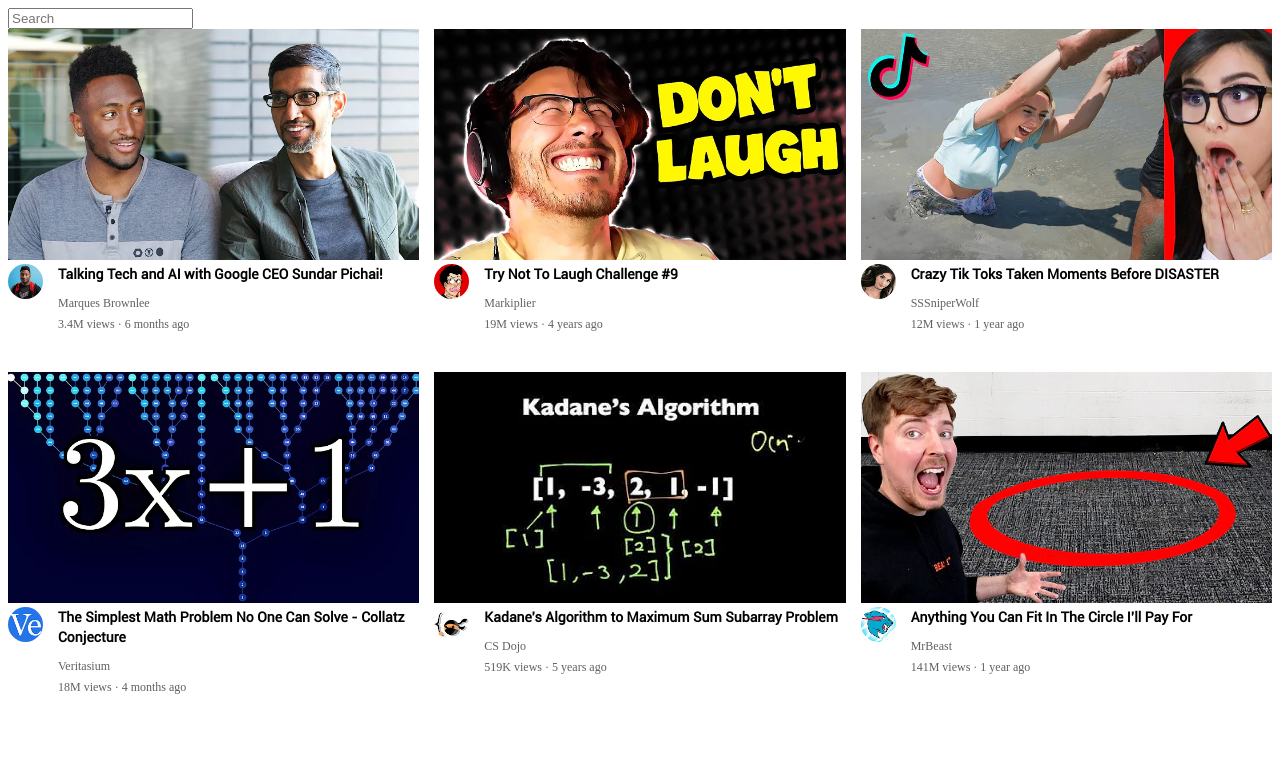
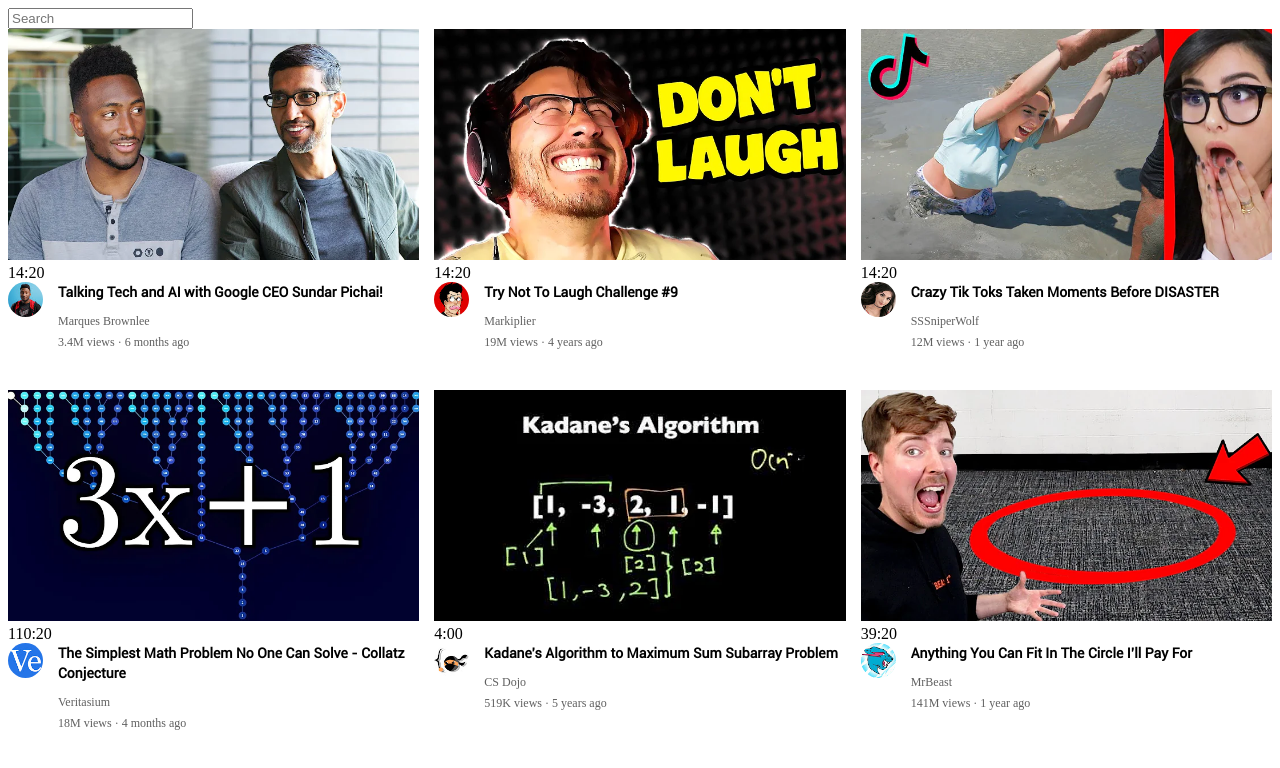
Before and after one commit to AinurBogdanov/Youtube_clone, a plain HTML site: page index.html in a window 1280 px wide. Drawn offline with Linux system fonts and the light colour scheme.

```diff
--- a/index.html
+++ b/index.html
@@ -8,16 +8,14 @@
   </head>
   <body>
     <input type="text" placeholder="Search" />
-
-
     <div class="main-grid">
-
       <div>
-        <div>
+        <div class="video-conteiner">
           <img
           class="thumbnail"
           src="thumbnils/thumbnail-1.webp"
           alt="img" />
+          <div class="video-time">14:20</div>
         </div>
         <div class="video-grid-info">
           <div>
@@ -33,13 +31,13 @@
           </div>
         </div>
       </div>
-
       <div>
-        <div>
+        <div class="video-conteiner">
           <img
           class="thumbnail"
           src="thumbnils/thumbnail-2.webp"
           alt="img" />
+          <div class="video-time">14:20</div>
         </div>
         <div class="video-grid-info">
           <div>
@@ -55,13 +53,13 @@
           </div>
         </div>
       </div>
-
       <div>
-        <div>
+        <div class="video-conteiner">
           <img
           class="thumbnail"
           src="thumbnils/thumbnail-3.webp"
           alt="img" />
+          <div class="video-time">14:20</div>
         </div>
         <div class="video-grid-info">
           <div>
@@ -77,13 +75,13 @@
           </div>
         </div>
       </div>
-
       <div>
-        <div>
+        <div class="video-conteiner">
           <img
           class="thumbnail"
           src="thumbnils/thumbnail-4.webp"
           alt="img" />
+          <div class="video-time">110:20</div>
         </div>
         <div class="video-grid-info">
           <div>
@@ -100,13 +98,13 @@
           </div>
         </div>
       </div>
-
       <div>
-        <div>
+        <div class="video-conteiner">
           <img
           class="thumbnail"
           src="thumbnils/thumbnail-5.webp"
           alt="img" />
+          <div class="video-time">4:00</div>
         </div>
         <div class="video-grid-info">
           <div>
@@ -123,13 +121,13 @@
           </div>
         </div>
       </div>
-
       <div>
-        <div>
+        <div class="video-conteiner">
           <img
           class="thumbnail"
           src="thumbnils/thumbnail-6.webp"
           alt="img" />
+          <div class="video-time">39:20</div>
         </div>
         <div class="video-grid-info">
           <div>
@@ -146,13 +144,6 @@
           </div>
         </div>
       </div>
-
     </div>
-
-
-
-
-
-
   </body>
 </html>
```
